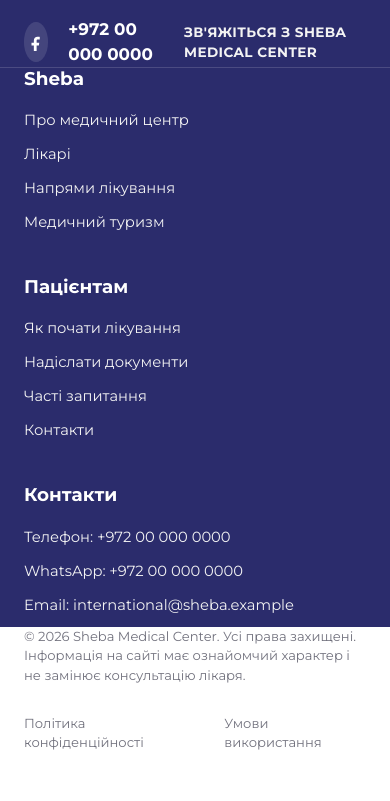
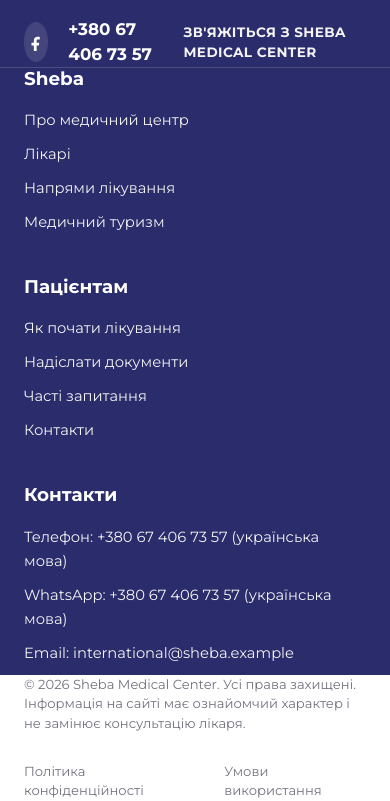
Before and after one commit to shternamber-eng/sheba, a plain HTML site: page index.html in a window 390 px wide. Shown: the part 5153-5954 px from the top of the page. Before the commit the page ends 5906 px from the top, so only its background shows below. Drawn offline with Linux system fonts and the light colour scheme.

Commit message:
Update contact phone/WhatsApp to Ukrainian-language support line
Replace placeholder +972 numbers with the real Ukrainian-speaking
contact number (+380674067357) in the footer and structured data.

```diff
--- a/index.html
+++ b/index.html
@@ -38,7 +38,7 @@
     "addressLocality": "Ramat Gan",
     "addressCountry": "IL"
   },
-  "telephone": "+972-00-000-0000",
+  "telephone": "+380-67-406-73-57",
   "sameAs": []
 }
 </script>
@@ -313,7 +313,7 @@
       <a class="footer-fb" href="#" aria-label="Facebook Sheba Medical Center">
         <svg width="18" height="18" viewBox="0 0 24 24" fill="none" aria-hidden="true"><path d="M15 8.5h2V5.2c-.35-.05-1.55-.2-2.95-.2-2.92 0-4.92 1.83-4.92 5.2V13H6v3.7h3.13V24h3.7v-7.3h3l.5-3.7h-3.5V10.6c0-1.07.29-1.8 1.87-1.8z" fill="#fff"/></svg>
       </a>
-      <a class="footer-phone" href="tel:+972000000000">+972 00 000 0000</a>
+      <a class="footer-phone" href="tel:+380674067357">+380 67 406 73 57</a>
       <span class="footer-contact-title">Зв'яжіться з Sheba Medical Center</span>
     </div>
   </div>
@@ -342,8 +342,8 @@
     <div class="footer-col">
       <h2>Контакти</h2>
       <ul>
-        <li><a href="tel:+972000000000">Телефон: +972 00 000 0000</a></li>
-        <li><a href="https://wa.me/972000000000">WhatsApp: +972 00 000 0000</a></li>
+        <li><a href="tel:+380674067357">Телефон: +380 67 406 73 57 (українська мова)</a></li>
+        <li><a href="https://wa.me/380674067357">WhatsApp: +380 67 406 73 57 (українська мова)</a></li>
         <li><a href="mailto:international@sheba.example">Email: international@sheba.example</a></li>
       </ul>
     </div>
```
